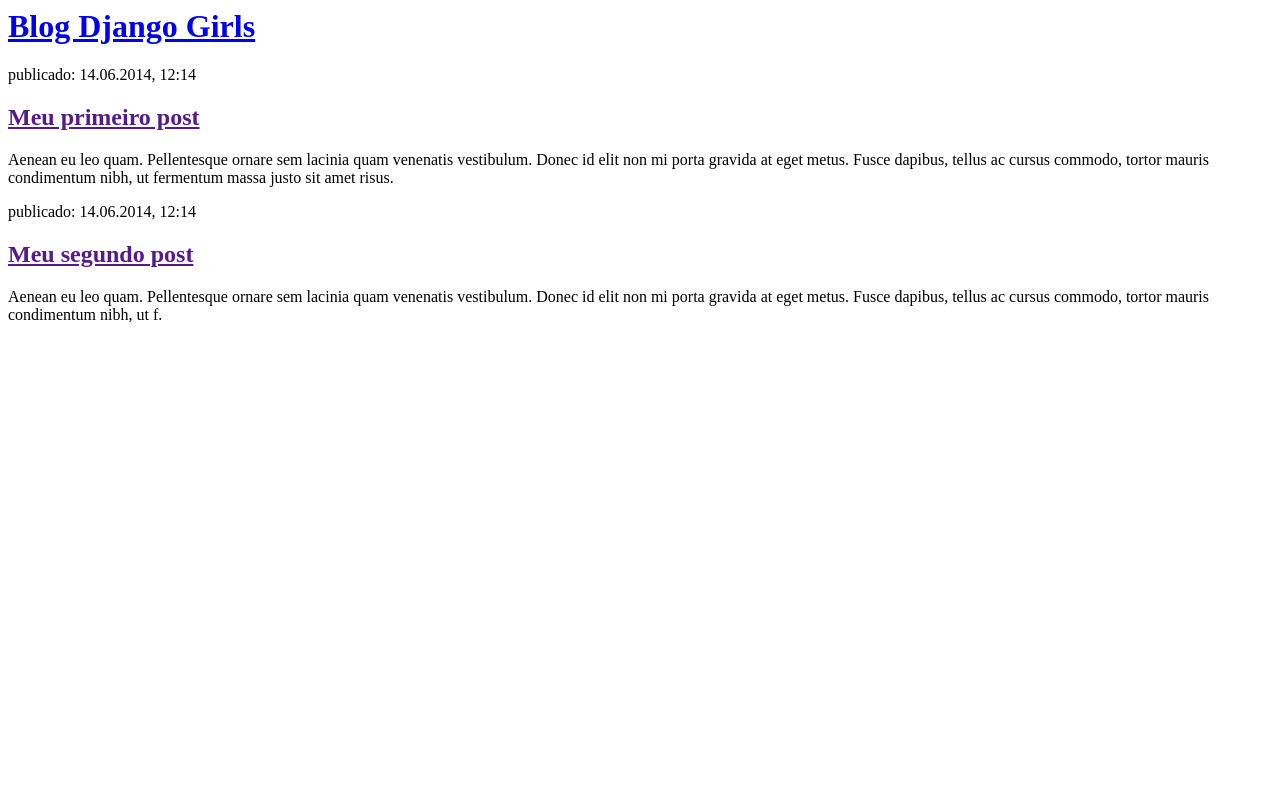
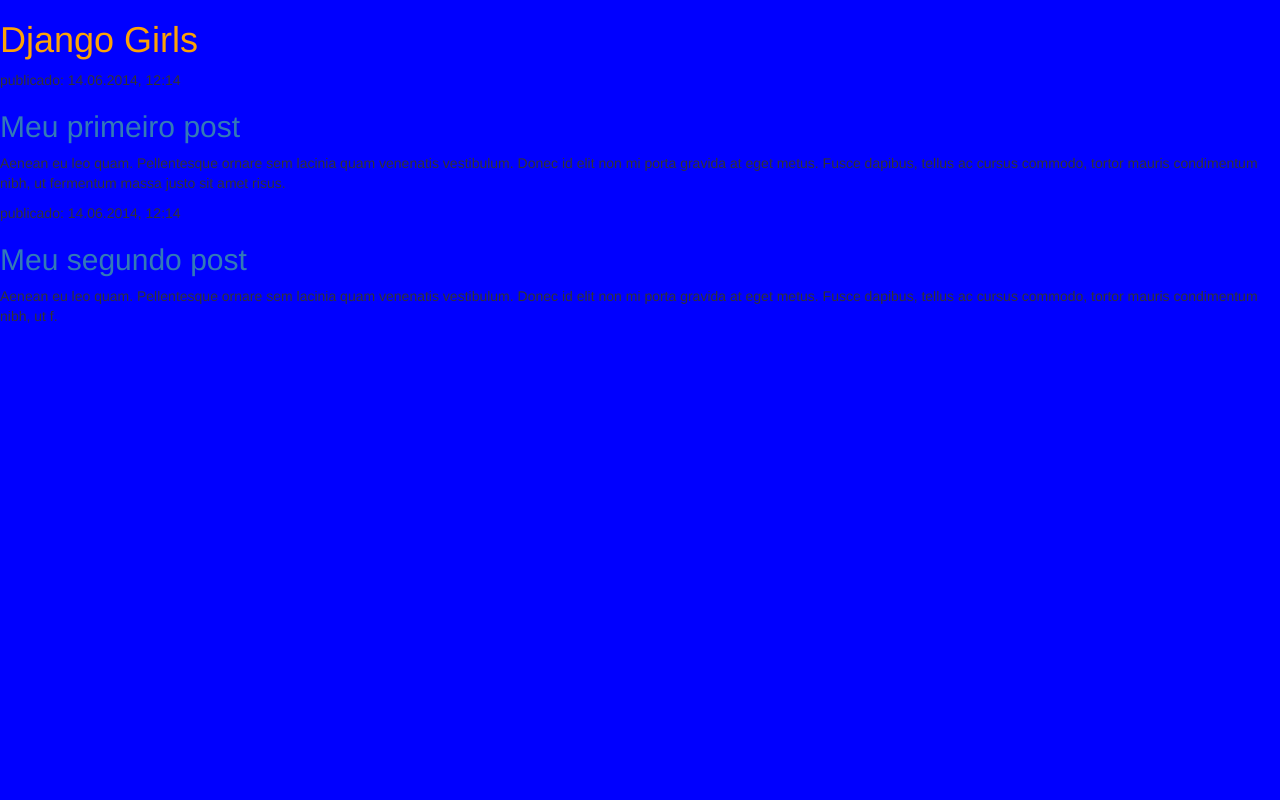
Before and after one commit to jonathanrocha00/django-tutorial, a Django app: page / in a window 1280 px wide. Run offline with Django 3.2, Linux system fonts and the light colour scheme; some libraries are stand-ins or nearby versions.

Commit message:
Linked CSS

```diff
--- /dev/null
+++ b/djangogirls/blog/static/css/blog.css
@@ -0,0 +1,7 @@
+body {
+    background: blue;
+}
+
+h1 a {
+    color: #FCA205;
+}
--- a/djangogirls/blog/templates/blog/post_list.html
+++ b/djangogirls/blog/templates/blog/post_list.html
@@ -1,10 +1,17 @@
+{% load static %}
+
 <html>
     <head>
-        <title>Blog Django Girls</title>
+        <title>Django Girls</title>
+
+        <link rel="stylesheet" href="//maxcdn.bootstrapcdn.com/bootstrap/3.2.0/css/bootstrap.min.css">
+        <link rel="stylesheet" href="//maxcdn.bootstrapcdn.com/bootstrap/3.2.0/css/bootstrap-theme.min.css">
+
+        <link rel="stylesheet" href="{% static 'css/blog.css' %}">
     </head>
     <body>
         <div>
-            <h1><a href="/">Blog Django Girls</a></h1>
+            <h1><a href="/">Django Girls</a></h1>
         </div>
 
         <div>
```
